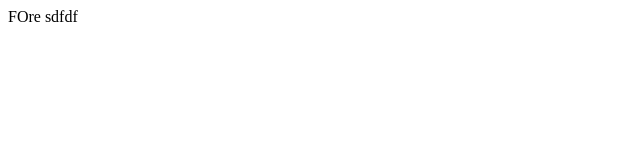
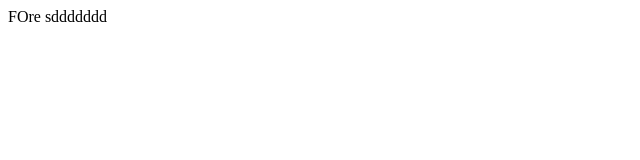
Before and after one commit to basnetyub/git-test, a website: page index.html in a window 1280 px wide. Shown: the full height of the page, 0-640 px from the left. Drawn offline with Linux system fonts and the light colour scheme.

Commit message:
NPM commit

```diff
--- a/index.html
+++ b/index.html
@@ -1,3 +1,3 @@
 <html>
-    FOre sdfdf
+    FOre sddddddd
 </html>
```
Also changed, not shown: package.json (added, +27 -0 lines), 1 other file.
